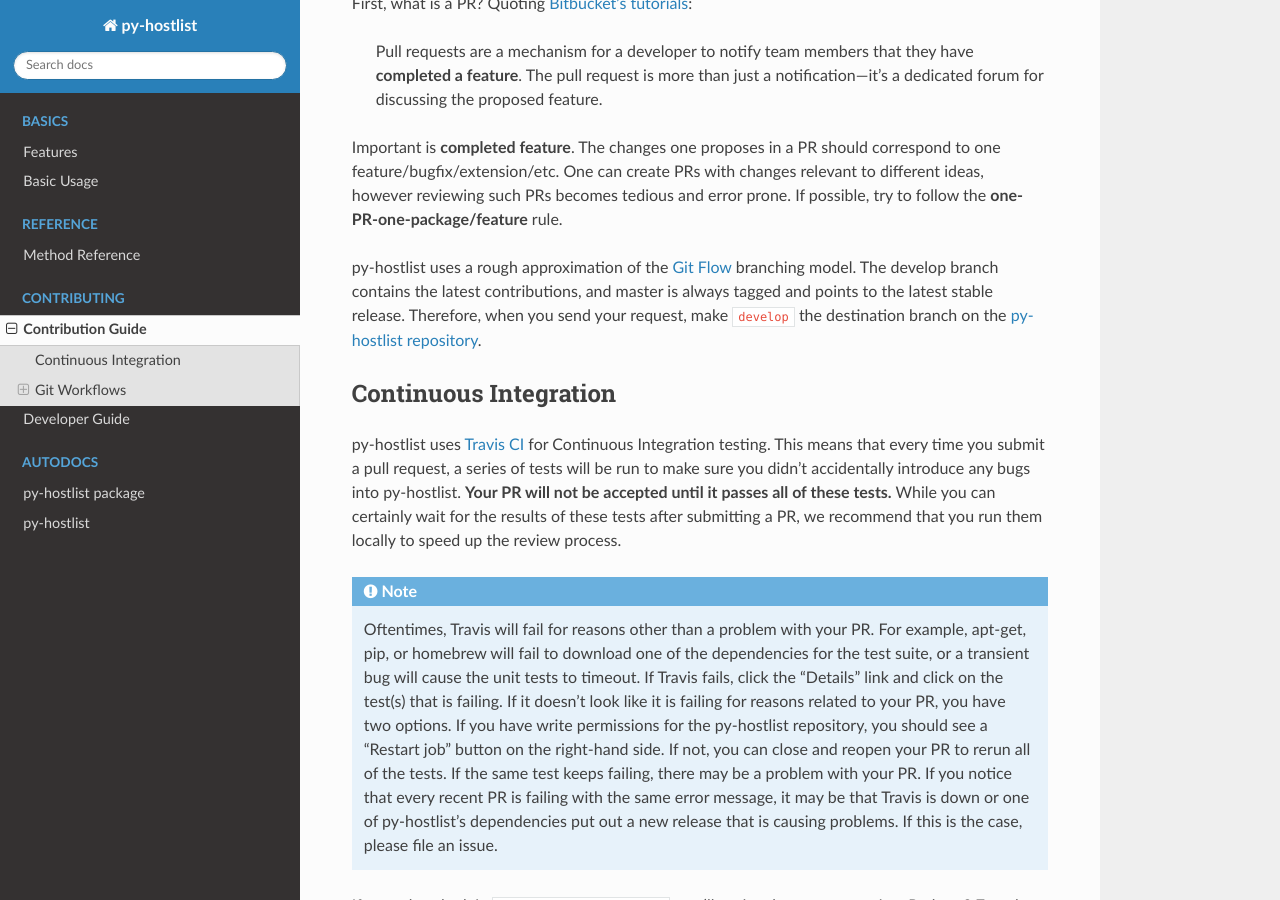
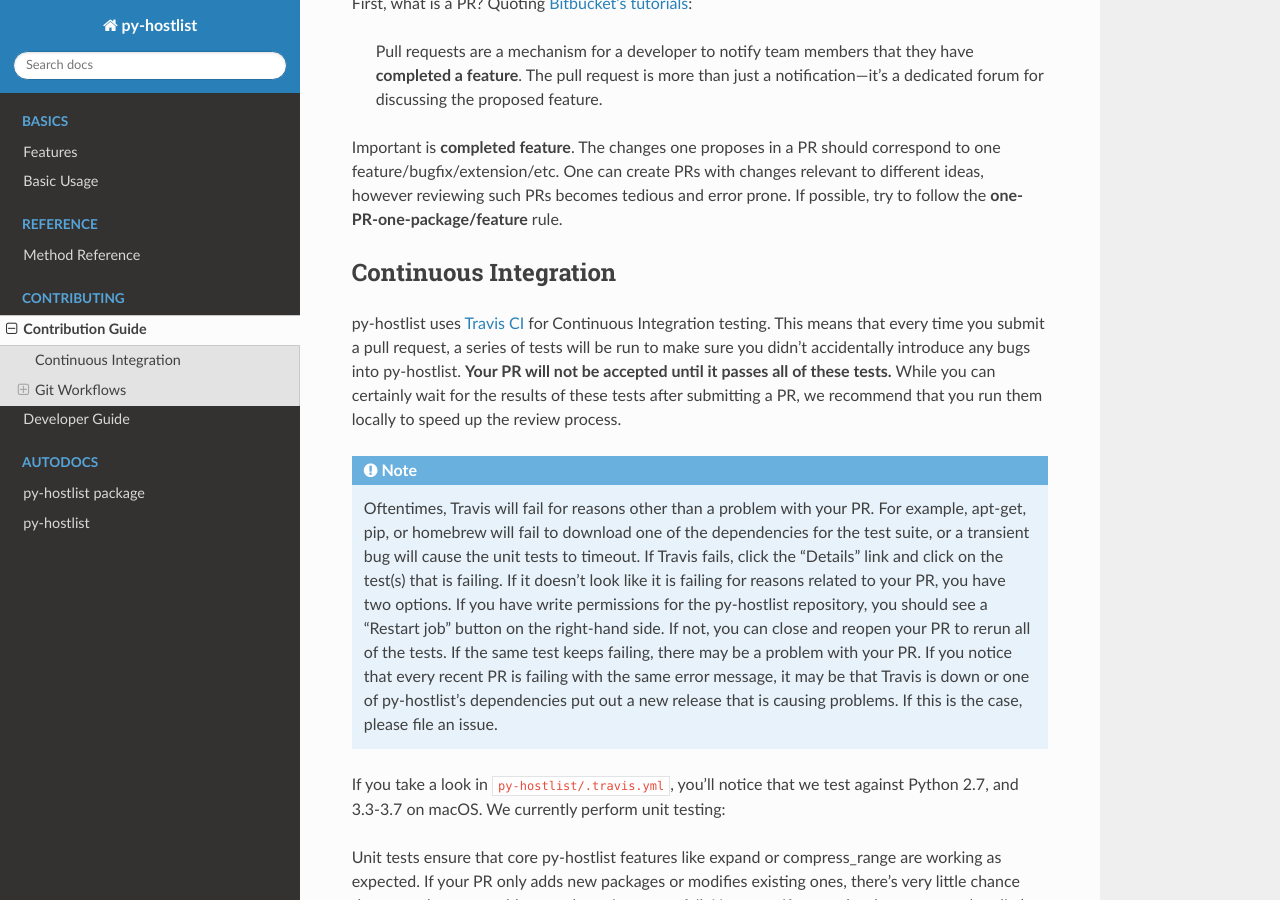
Before and after one commit to LLNL/py-hostlist, a Sphinx documentation site: the page built from docs/source/contribution_guide.rst, in a window 1280 px wide and 900 px high, scrolled down 312 px. Built offline with Sphinx 7.4.7 and the Read the Docs theme 2.0.0, drawn with Linux system fonts in a browser that asks for light colours.

Commit message:
Removed git flow branching model sections

```diff
--- a/docs/source/contribution_guide.rst
+++ b/docs/source/contribution_guide.rst
@@ -10,10 +10,6 @@ First, what is a PR? Quoting `Bitbucket's tutorials <https://www.atlassian.com/g
 
 Important is **completed feature**. The changes one proposes in a PR should correspond to one feature/bugfix/extension/etc. One can create PRs with changes relevant to different ideas, however reviewing such PRs becomes tedious and error prone. If possible, try to follow the **one-PR-one-package/feature** rule.
 
-py-hostlist uses a rough approximation of the `Git Flow <http://nvie.com/posts/a-successful-git-branching-model/>`_ branching model. The develop branch contains the latest contributions, and
-master is always tagged and points to the latest stable release. Therefore, when
-you send your request, make ``develop`` the destination branch on the
-`py-hostlist repository <https://github.com/LLNL/py-hostlist>`_.
 
 ----------------------
 Continuous Integration
```
Also changed, not shown: README.md (+1 -2 lines).
